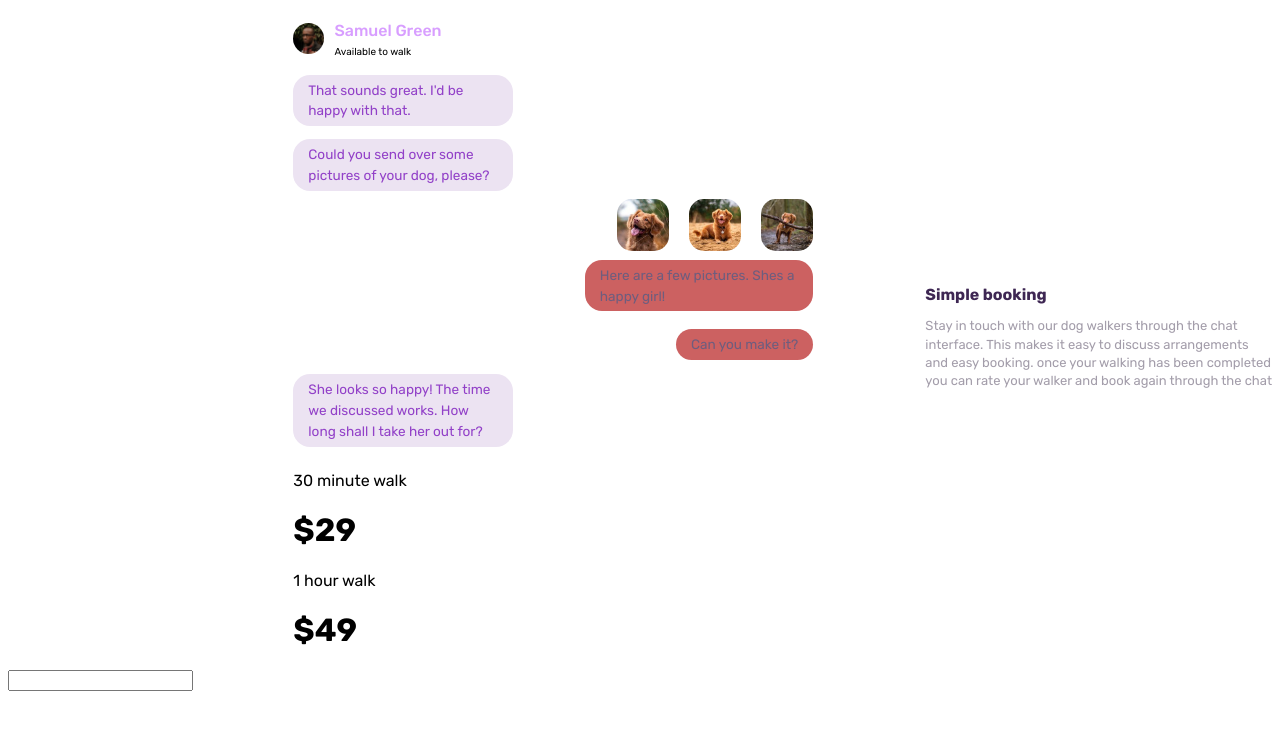
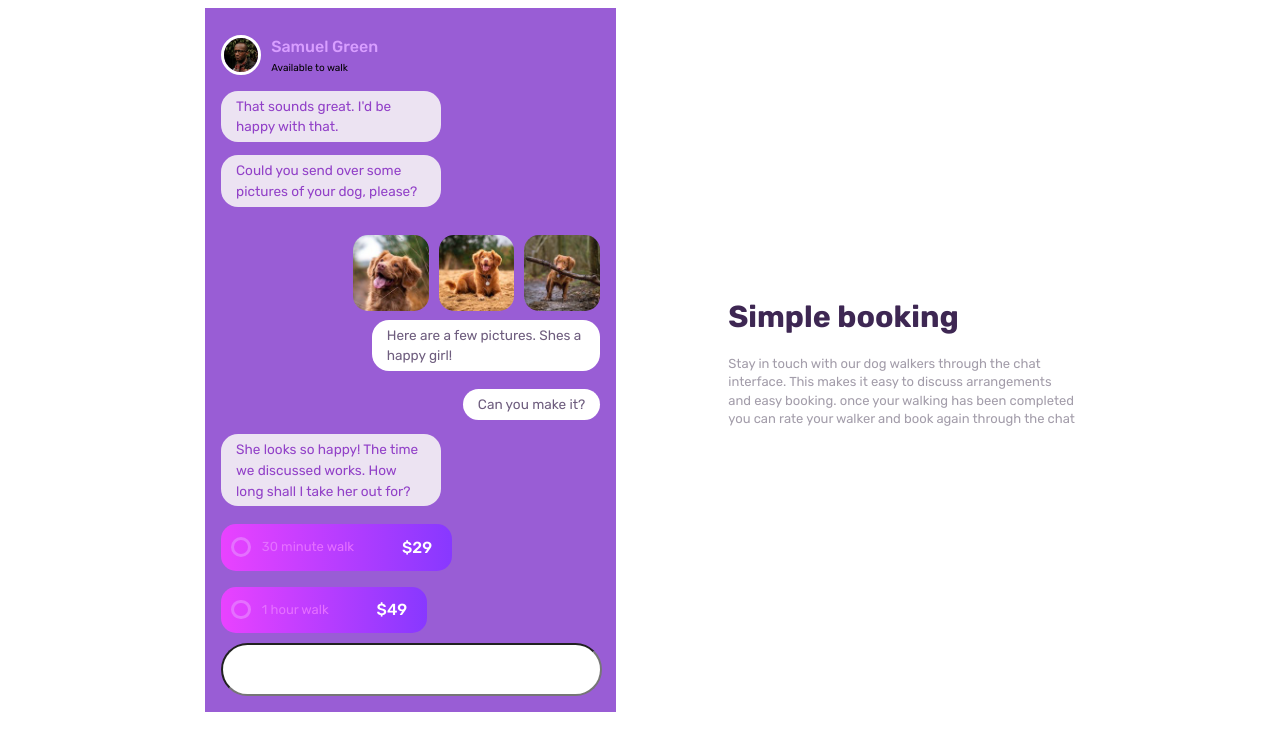
Before and after one commit to mwisechacha/Chat_app, a plain HTML site: page index.html in a window 1280 px wide. Drawn offline with Linux system fonts and the light colour scheme.

Commit message:
chat-section, message body

```diff
--- a/index.html
+++ b/index.html
@@ -66,21 +66,25 @@
 
           <div id="walk-time">
             <div id="style-time">
-              <div></div>
-              <p>30 minute walk</p>
+              <div class="select-button">
+                <div class="empty-div"></div>
+                <p>30 minute walk</p>
+              </div>
               <h1>$29</h1>
             </div>
 
             <div id="style-time">
-              <div></div>
-              <p>1 hour walk</p>
+              <div class="select-button">
+                <div class="empty-div"></div>
+                <p>1 hour walk</p>
+              </div>
               <h1>$49</h1>
             </div>
           </div>
         </div>
+
+        <input id="type-section" type="type a message" />
       </div>
     </div>
-
-    <input type="type a message" />
   </body>
 </html>
--- a/styles.css
+++ b/styles.css
@@ -8,6 +8,7 @@ body {
 #whole-body {
   display: flex;
   flex-direction: row-reverse;
+  justify-content: center;
   align-items: center;
   gap: 7rem;
 }
@@ -18,7 +19,7 @@ body {
 #title h1 {
   color: hsl(271, 36%, 24%);
   font-weight: 700;
-  font-size: 16px;
+  font-size: 1.9rem;
 }
 
 #title p {
@@ -30,8 +31,10 @@ body {
 }
 
 #image-1 {
-  max-width: 6%;
+  max-width: 9%;
   border-radius: 100vmax;
+  border-style: solid;
+  border-color: hsl(0, 0%, 100%);
 }
 
 #source {
@@ -93,7 +96,7 @@ body {
   max-width: 23ch;
   font-size: 0.85rem;
   line-height: 1.3rem;
-  background-color: hsl(0, 51%, 59%);
+  background-color: hsl(0, 0%, 100%);
   border-radius: 17px;
   padding-left: 15px;
   padding-right: 15px;
@@ -104,12 +107,80 @@ body {
 }
 
 .dog-image {
-  max-width: 10%;
+  max-width: 20%;
   border-radius: 15px;
+  margin-top: 20px;
 }
 
 #main-image-div {
   display: flex;
   justify-content: flex-end;
-  gap: 20px;
+  gap: 10px;
 }
+
+#walk-time {
+  display: flex;
+  flex-direction: column;
+  align-items: flex-start;
+  gap: 0.35rem;
+}
+
+.empty-div {
+  border-style: solid;
+  border-color: hsl(289, 100%, 72%);
+  align-self: center;
+  border-radius: 100vw;
+  width: 0.85rem;
+  height: 0.85rem;
+}
+
+#style-time {
+  display: flex;
+  justify-content: flex-start;
+  align-items: flex-start;
+  background-image: linear-gradient(
+    0.25turn,
+    hsl(293, 100%, 63%),
+    hsl(264, 100%, 61%)
+  );
+
+  gap: 3rem;
+  border-radius: 15px;
+  padding: 3px 20px 3px 10px;
+  margin-top: 10px;
+}
+
+.select-button {
+  display: flex;
+  align-items: center;
+  justify-content: flex-start;
+  gap: 0.7rem;
+}
+
+#style-time p {
+  font-weight: 400;
+  color: hsl(289, 100%, 72%);
+  line-height: 0.85rem;
+  font-size: small;
+  align-self: flex-start;
+}
+
+#style-time h1 {
+  align-self: center;
+  font-weight: 500;
+  font-size: 16px;
+  color: hsl(0, 0%, 100%);
+}
+
+#type-section {
+  border-radius: 30px;
+  padding: 17px 100px;
+  align-self: center;
+  margin-top: 10px;
+}
+
+#message-body {
+  max-width: 30%;
+  padding: 1rem;
+  background-color: hsl(270, 59%, 60%);
+}
```
